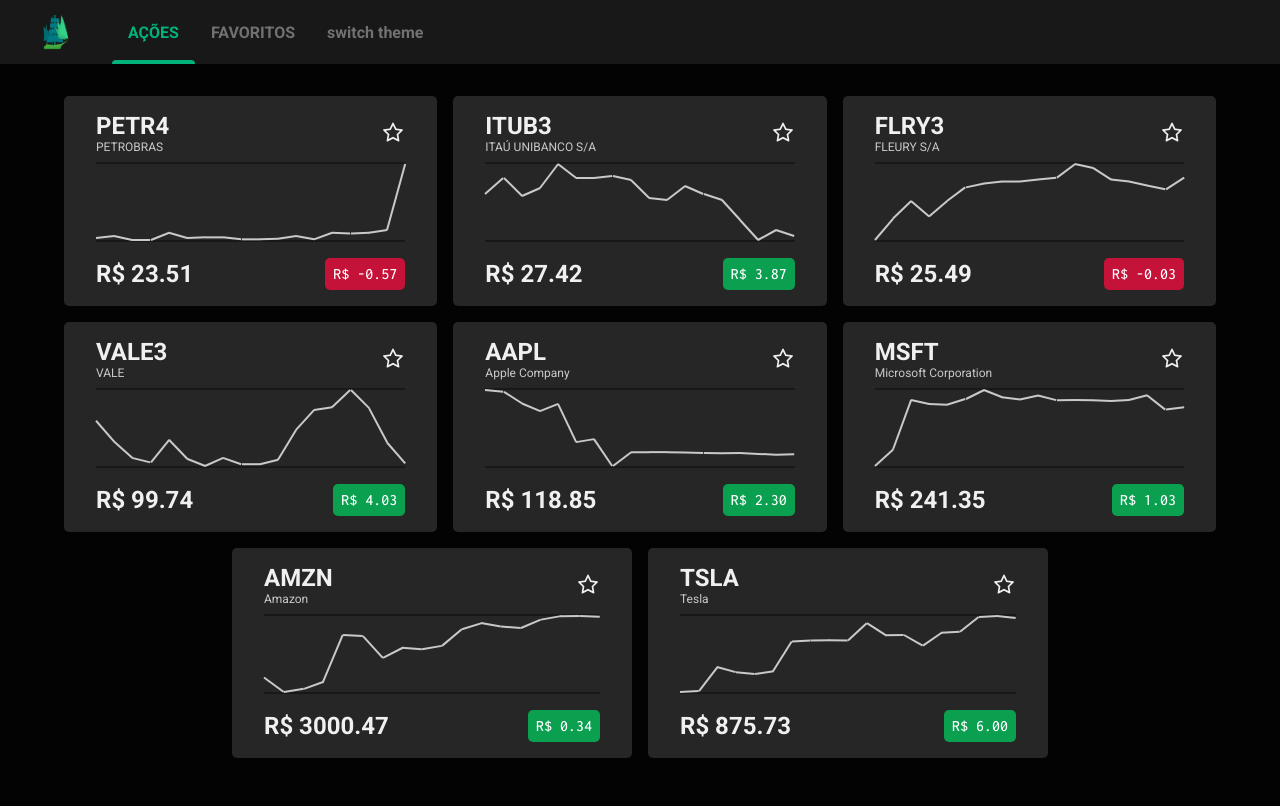
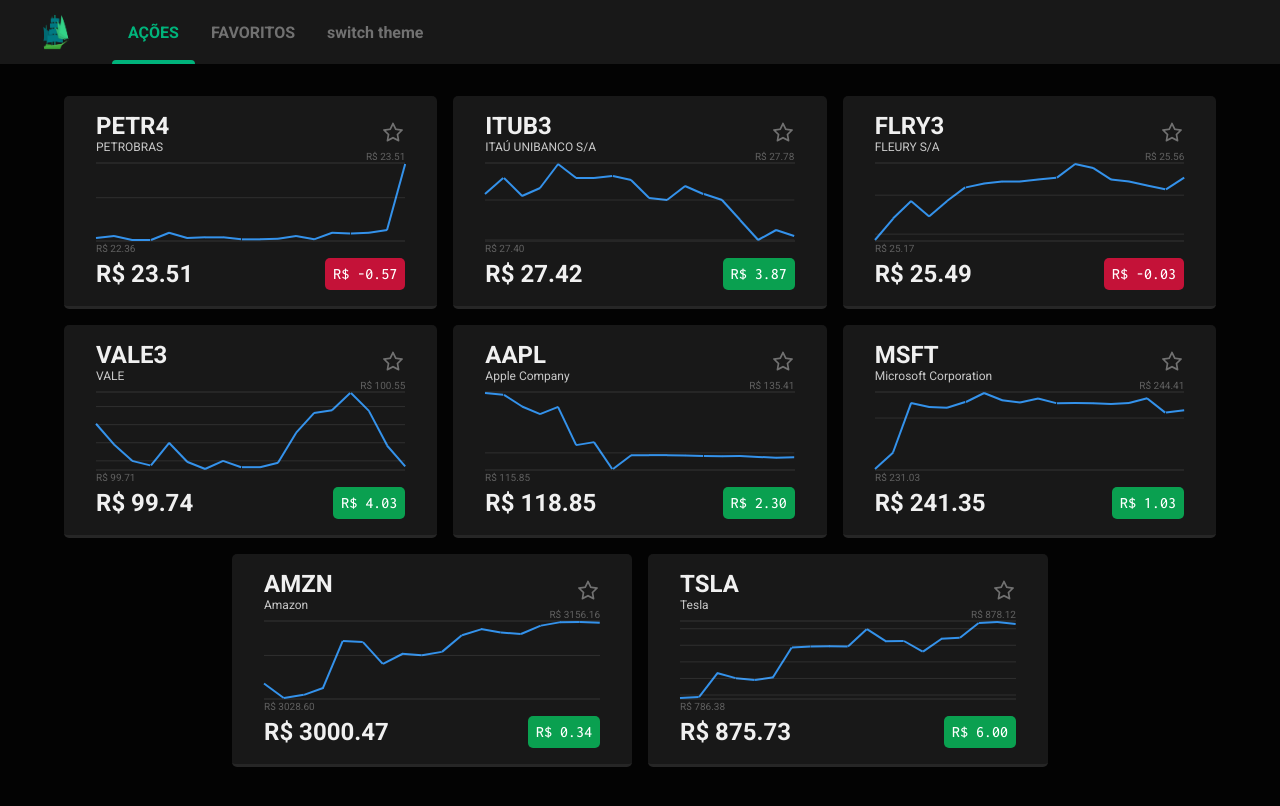
Before and after one commit to TradeMap-Code/desafio-frontend, a React (Create React App) app: page /favorites in a window 1280 px wide. Shown: the top 806 px of the page. Built offline with nearby package versions, Linux system fonts and the light colour scheme.

Commit message:
style(header,stock): better style of header tabs and stock grid lines

```diff
--- /dev/null
+++ b/src/components/Header/Switch/styles.css
@@ -0,0 +1,3 @@
+.switch-container {
+
+}
--- a/src/components/Stock/Graph/index.tsx
+++ b/src/components/Stock/Graph/index.tsx
@@ -61,6 +61,7 @@
         lines.push(
           <svg
             key={i1}
+            className="graph"
             height="1"
             width="1"
             style={{ width: 100 / nLines + "%" }}
@@ -82,9 +83,57 @@
     },
     [chart, getThreshold]
   );
+
+  const drawGrid = useCallback(
+    function () {
+      const lines = [];
+
+      const [min, max] = getThreshold();
+      const span = max - min;
+
+      const nLines = 10;
+
+      const step = Math.pow(10, Math.floor(Math.log10(span)));
+
+      for (let i = step, c = 0; i < step * nLines; i += step, c++) {
+        const y = 1 - (i - (min % step)) / span;
+
+        if (y < 0) break;
+        if (c % 2 !== 0) continue;
+
+        lines.push(
+          <line
+            key={i}
+            x1="0%"
+            y1={`${100 * y}%`}
+            x2="100%"
+            y2={`${100 * y}%`}
+          />
+        );
+      }
+
+      return (
+        <>
+          <svg className="limit min">
+            <text x="0%" y={`100%`} fontSize="10">
+              R$ {min.toFixed(2)}
+            </text>
+          </svg>
+          <svg className="grid">{lines}</svg>
+          <svg className="limit max">
+            <text x="100%" y={`100%`} fontSize="10" textAnchor="end">
+              R$ {max.toFixed(2)}
+            </text>
+          </svg>
+        </>
+      );
+    },
+    [getThreshold]
+  );
   //-----------------------------------------------------------------< return >
   return (
     <div className={`graph-container ${theme}`}>
+      {drawGrid()}
       {drawLines()}
       <div className={`popup ${className}`} style={style}>
         R$ {value.toFixed(2)}
--- a/src/components/Stock/Graph/styles.css
+++ b/src/components/Stock/Graph/styles.css
@@ -3,32 +3,70 @@
 
   position: relative;
 
-  border-top: 2px solid var(--background2);
-  border-bottom: 2px solid var(--background2);
+  border-top: 2px solid var(--background3);
+  border-bottom: 2px solid var(--background3);
 }
 
-.graph-container > svg {
+.graph-container > .limit {
+  width: 100%;
+  height: 10px;
+
+  position: absolute;
+
+  fill: var(--foreground2);
+  opacity: 0.4;
+}
+
+.graph-container > .limit.min {
+  bottom: 0;
+
+  transform: translateY(12px);
+}
+
+.graph-container > .limit.max {
+  top: 0;
+
+  transform: translateY(-14px);
+}
+
+.graph-container > .grid {
+  width: 100%;
+  height: 100%;
+
+  position: absolute;
+  pointer-events: none;
+}
+
+.graph-container > .grid line {
+  stroke: var(--foreground1);
+  opacity: 0.1;
+  stroke-width: 1px;
+}
+
+.graph-container > .grid text {
+  stroke: none;
+  fill: var(--foreground2);
+  opacity: 0.4;
+}
+
+.graph-container > .graph {
   height: 100%;
 
   overflow: visible;
 
-  stroke: var(--foreground2);
+  stroke: var(--blue);
   stroke-width: 2px;
 }
 
-.graph-container > svg line {
+.graph-container > .graph line {
   pointer-events: none;
 }
 
-.graph-container.white-theme > svg line {
-  stroke: var(--blue);
-}
-
-.graph-container > svg:hover .increase {
+.graph-container > .graph:hover .increase {
   stroke: var(--green);
 }
 
-.graph-container > svg:hover .decrease {
+.graph-container > .graph:hover .decrease {
   stroke: var(--red);
 }
 
--- a/src/components/Stock/index.tsx
+++ b/src/components/Stock/index.tsx
@@ -43,7 +43,7 @@
           <p>{stock.company}</p>
         </h1>
         {isFavorite ? (
-          <FillStarIcon onClick={onUnfavorite} />
+          <FillStarIcon className="favorited" onClick={onUnfavorite} />
         ) : (
           <OutlineStarIcon onClick={onFavorite} />
         )}
--- a/src/components/Stock/styles.css
+++ b/src/components/Stock/styles.css
@@ -6,14 +6,14 @@
   flex: 1;
   flex-direction: column;
 
-  background: var(--background3);
+  background: var(--background2);
   border-radius: 5px;
+  border-bottom: 3px solid var(--background3);
 }
 
 .stock-container.white-theme {
   background: none;
   box-shadow: 0 0 20px rgba(0, 0, 0, 0.1);
-  border-bottom: 3px solid var(--background3);
 }
 
 .stock-container > header {
@@ -39,10 +39,18 @@
   height: 1.5rem;
 
   cursor: pointer;
+
+  color: var(--foreground2);
+  opacity: 0.5;
 }
 
-.stock-container.white-theme > header svg {
+.stock-container > header svg:hover {
+  opacity: 1;
+}
+
+.stock-container > header svg.favorited {
   color: var(--yellow);
+  opacity: 1;
 }
 
 .stock-container > footer {
```
Also changed, not shown: src/components/Header/Switch/index.tsx (added, +23 -0 lines).
